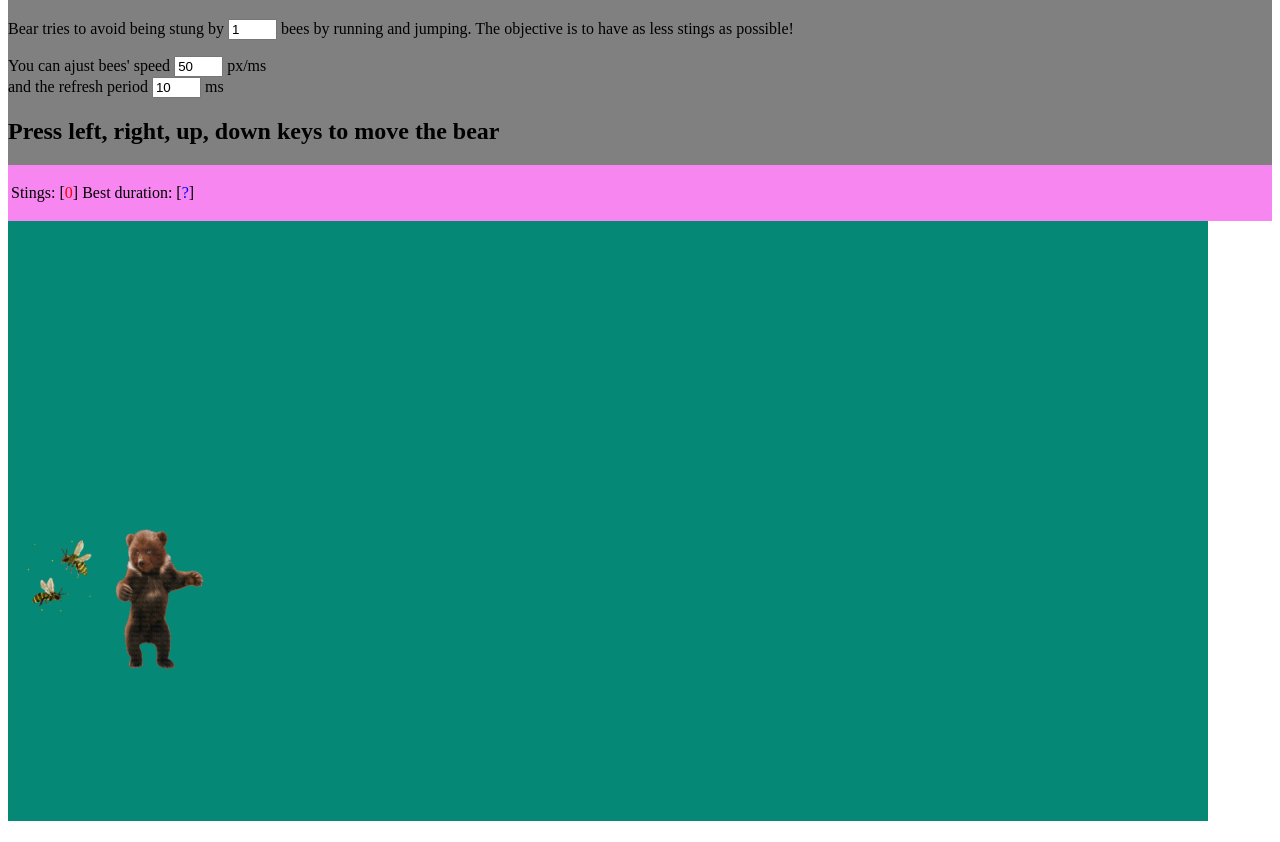
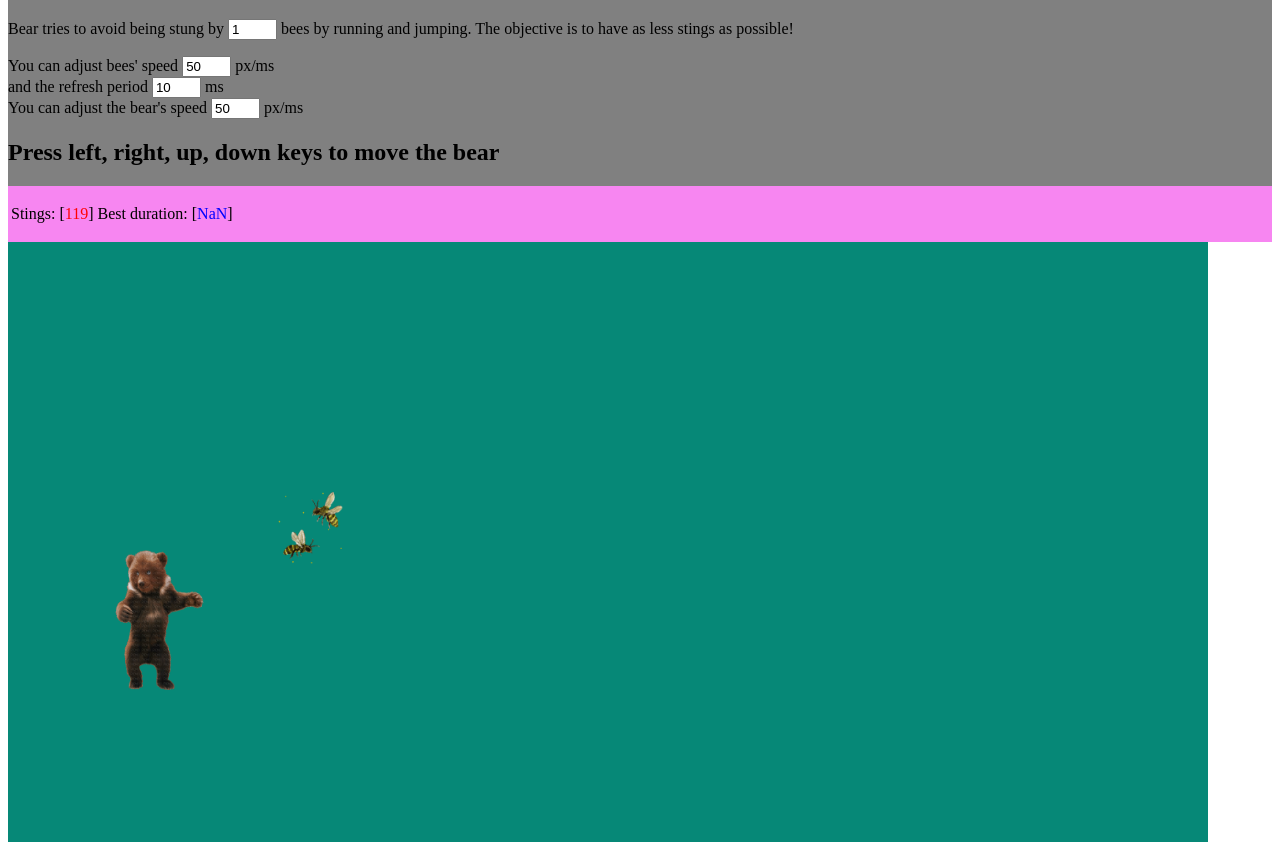
Before and after one commit to Abhinav-kk/F28WP-Lab2-DOM, a plain HTML site: page index.html in a window 1280 px wide. Shown: the part 69-911 px from the top of the page. Before the commit the page ends 890 px from the top, so only its background shows below. Drawn offline with Linux system fonts and the light colour scheme.

Commit message:
Updated game.js

```diff
--- a/game.js
+++ b/game.js
@@ -13,6 +13,8 @@ function Bear(){
     }
 
     this.display = function(){
+        //adjust the position of bee and display it
+        this.fitBounds(); //add this to adjust to bounds
         this.HTMLElement.style.left = this.x +"px";
         this.HTMLElement.style.top = this.y + "px";
         this.HTMLElement.style.display = "block";
@@ -26,11 +28,19 @@ function Bear(){
         let t = parent.offsetTop;
         let w = parent.offsetWidth;
         let h = parent.offsetHeight;
-        if (this.x < 0) this.x = 0;
-        if (this.x >w -iw) this.x = w - iw;
-        if (this.y < 0) this.y = 0;
-        if (this.y > h-ih) this.y = h - ih;
+        if (this.x < 0)
+            this.x = 0;
+        if (this.x >w -iw)
+            this.x = w - iw;
+        if (this.y < 0)
+            this.y = 0;
+        if (this.y > h-ih)
+            this.y = h - ih;
 
+    }
+
+    this.setSpeed = function(){
+        bear.dBear = document.getElementById("speedBear").value;
     }
 
 }
@@ -127,6 +137,11 @@ class Bee {
     }
 }
 
+function getRandomInt(n){
+    return Math.floor(Math.random() * n);
+}
+
+
 function createBeeImg(wNum){
     //get dimension and position of board div
     let boardDiv = document.getElementById("board");
@@ -188,7 +203,7 @@ function updateBees(){ //update loop for game
     //move the bees randomly
     moveBees();
     //use a fixed update period
-    let period = 10; //modify this to control refresh period
+    let period = document.getElementById("periodTimer").value; //modify this to control refresh period
     //update the timer for the next move
     updateTimer = setTimeout("updateBees()",period);
 }
@@ -217,7 +232,7 @@ function overlap(element1,element2){
     //consider the two rectangles wrapping the two elements
     //rectangle of the first element
     left1 = element1.HTMLElement.offsetLeft;
-    top1 = eleemnt1.HTMLElement.offsetTop;
+    top1 = element1.HTMLElement.offsetTop;
     right1 =element1.HTMLElement.offsetLeft + element1.HTMLElement.offsetWidth;
     bottom1 = element1.HTMLElement.offsetTop + element1.HTMLElement.offsetHeight;
     //rectanlge of the second element
--- a/index.html
+++ b/index.html
@@ -21,8 +21,10 @@
     <div id="title">
         <h1>Help the bear escape the bees !</h1>
         <p>Bear tries to avoid being stung by <input type="text" id="nbBees" value="1" size="3"> bees by running and jumping. The objective is to have as less stings as possible!</p>
-        <p>You can ajust bees' speed <input type="text" id="speedBees" value="50" size="3"> px/ms
-            <br> and the refresh period <input type="text" id="periodTimer" value="10" size="3"> ms </p>
+        <p>You can adjust bees' speed <input type="text" id="speedBees" value="50" size="3"> px/ms
+            <br> and the refresh period <input type="text" id="periodTimer" value="10" size="3"> ms
+            <br> You can adjust the bear's speed <input type="text" id="speedBear" value="50" size="3" onchange="setSpeed()"> px/ms
+        </p>
         <h2>Press left, right, up, down keys to move the bear</h2>
 
     </div>
```
